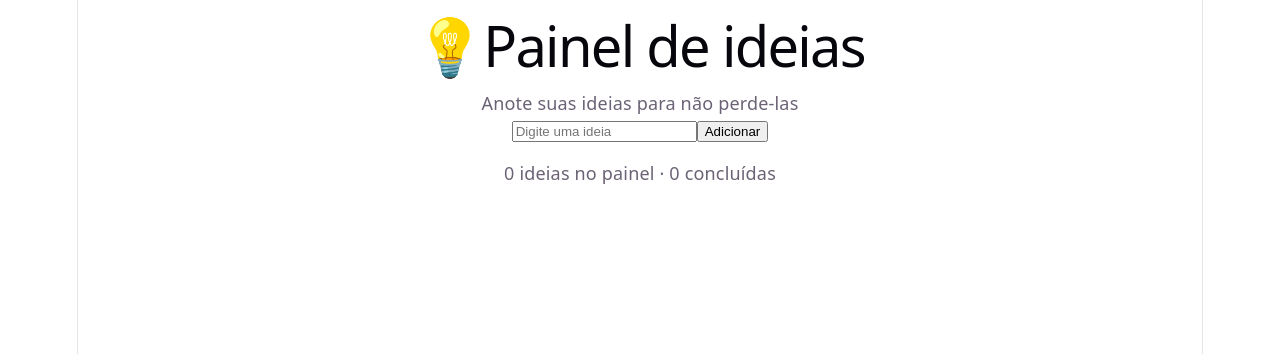
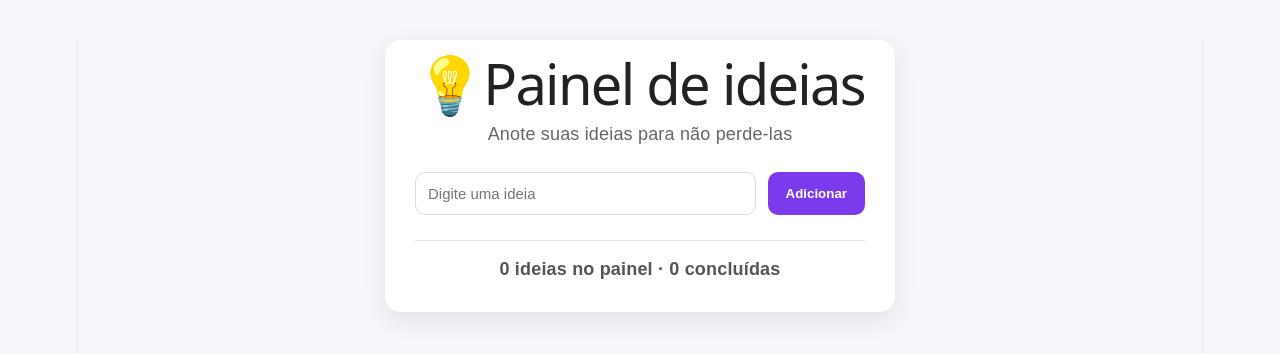
Before and after one commit to mariacmella-11/Painel-PTAC2, a React (Vite) app in the folder Painel de ideias/: page / in a window 1280 px wide. Shown: the top 354 px of the page. Built offline with nearby package versions, Linux system fonts and the light colour scheme.

Commit message:
feat: adicionei o css e fiz algumas correções

```diff
--- a/Painel de ideias/src/App.css
+++ b/Painel de ideias/src/App.css
@@ -1,3 +1,117 @@
 .concluida {
   text-decoration: line-through;
 }
+body {
+  margin: 0;
+  font-family: Arial, sans-serif;
+  background: #f4f6f9;
+  padding: 40px 20px;
+}
+
+.container {
+  max-width: 700px;
+  margin: 0 auto;
+  background: white;
+  border-radius: 16px;
+  padding: 30px;
+  box-shadow: 0 8px 25px rgba(0, 0, 0, 0.08);
+}
+
+h1 {
+  margin: 0 0 25px 0;
+  color: #222;
+  text-align: center;
+}
+
+.container > p {
+  text-align: center;
+  color: #666;
+  margin-bottom: 25px;
+}
+
+form {
+  display: flex;
+  gap: 12px;
+  margin-bottom: 20px;
+}
+
+input[type="text"] {
+  flex: 1;
+  padding: 12px;
+  border: 1px solid #dcdcdc;
+  border-radius: 10px;
+  font-size: 15px;
+}
+
+input[type="text"]:focus {
+  outline: none;
+  border-color: #7c3aed;
+}
+
+form button {
+  background: #7c3aed;
+  color: white;
+  border: none;
+  padding: 12px 18px;
+  border-radius: 10px;
+  cursor: pointer;
+  font-weight: bold;
+}
+
+form button:hover {
+  background: #6d28d9;
+}
+
+ul {
+  list-style: none;
+  padding: 0;
+  margin: 0;
+}
+
+li {
+  display: flex;
+  align-items: center;
+  gap: 12px;
+  background: #fafafa;
+  border: 1px solid #e8e8e8;
+  padding: 14px;
+  border-radius: 10px;
+  margin-bottom: 12px;
+}
+
+li span {
+  flex: 1;
+}
+
+.concluida {
+  text-decoration: line-through;
+  color: #888;
+}
+
+li button {
+  background: #ef4444;
+  color: white;
+  border: none;
+  width: 32px;
+  height: 32px;
+  border-radius: 8px;
+  cursor: pointer;
+}
+
+li button:hover {
+  background: #dc2626;
+}
+
+footer {
+  margin-top: 25px;
+  text-align: center;
+  padding-top: 15px;
+  border-top: 1px solid #e5e5e5;
+  color: #555;
+  font-weight: bold;
+}
+
+.erro {
+  color: #dc2626;
+  margin-bottom: 15px;
+}
--- a/Painel de ideias/src/App.jsx
+++ b/Painel de ideias/src/App.jsx
@@ -48,7 +48,7 @@ function App() {
   ).length
 
   return(
-    <div>
+    <div  className="container">
     <h1>💡Painel de ideias</h1>
     <p>Anote suas ideias para não perde-las</p>
 
```
Also changed, not shown: 1 other file (tests, documents, lock files or other folders).
